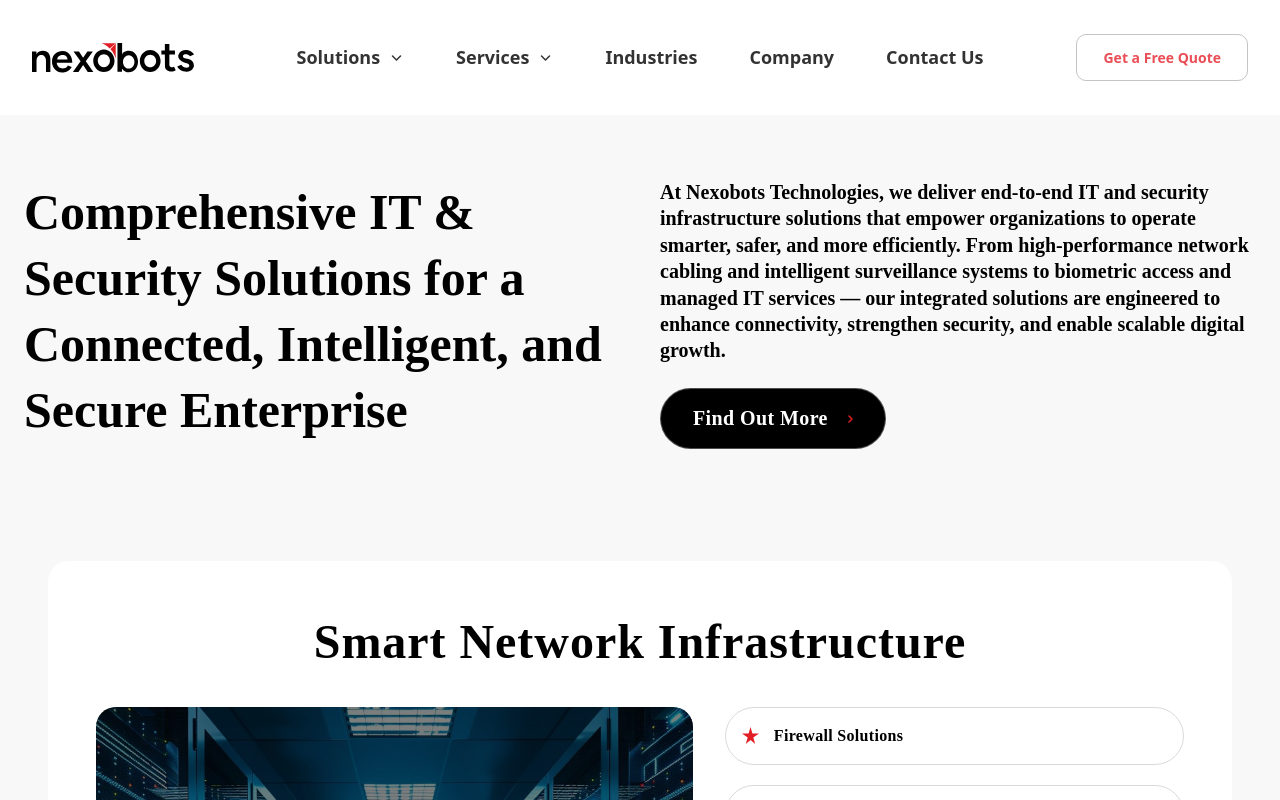
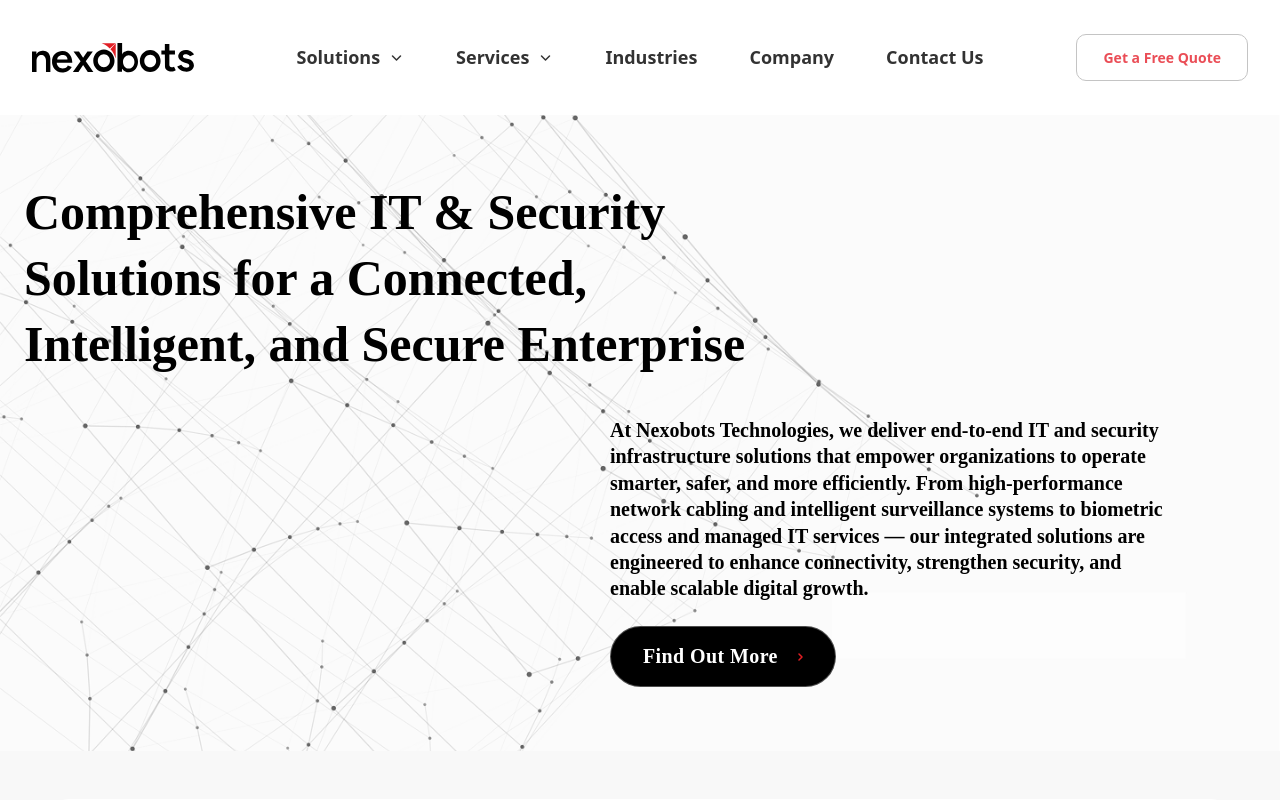
Before and after one commit to abhaysingh-22/nexobots, a Next.js app: page /solutions in a window 1280 px wide. Shown: the top 800 px of the page. Built offline with nearby package versions, Linux system fonts and the light colour scheme.

Commit message:
Add background image and enhance layout in SolutionsPage for improved visual appeal

```diff
--- a/src/app/solutions/page.tsx
+++ b/src/app/solutions/page.tsx
@@ -83,10 +83,20 @@ export default function SolutionsPage() {
 			<Navbar />
 
 			{/* Hero Section */}
-			<section className="bg-[#F8F8F8] px-4 sm:px-6">
-				<div className="mx-auto w-full max-w-[1440px] py-10 sm:py-12 lg:py-16">
+			<section className="bg-[#F8F8F8] px-4 sm:px-6 relative overflow-hidden">
+				{/* Background Image */}
+				<div className="absolute inset-0 z-0">
+					<Image
+						src="/solution-hero-image.png"
+						alt="Network pattern background"
+						fill
+						className="object-cover object-left opacity-80"
+						priority
+					/>
+				</div>
+				<div className="mx-auto w-full max-w-[1440px] py-10 sm:py-12 lg:py-16 relative z-10">
 					{/* Replace absolute layout with responsive grid */}
-					<div className="grid gap-6 lg:gap-10 lg:grid-cols-[minmax(0,784px)_minmax(0,646px)] lg:items-start">
+					<div className="flex w-full  gap-10 flex-col ">
 						{/* Title */}
 						<div className="max-w-[784px]">
 							<h1
@@ -105,7 +115,7 @@ export default function SolutionsPage() {
 						</div>
 
 						{/* Description + Button */}
-						<div className="max-w-[646px]">
+						<div className="md:self-end max-w-[646px] md:pr-20">
 							<p
 								className="font-display text-black whitespace-pre-line text-sm sm:text-base md:text-lg lg:text-[20px]"
 								style={{
```
